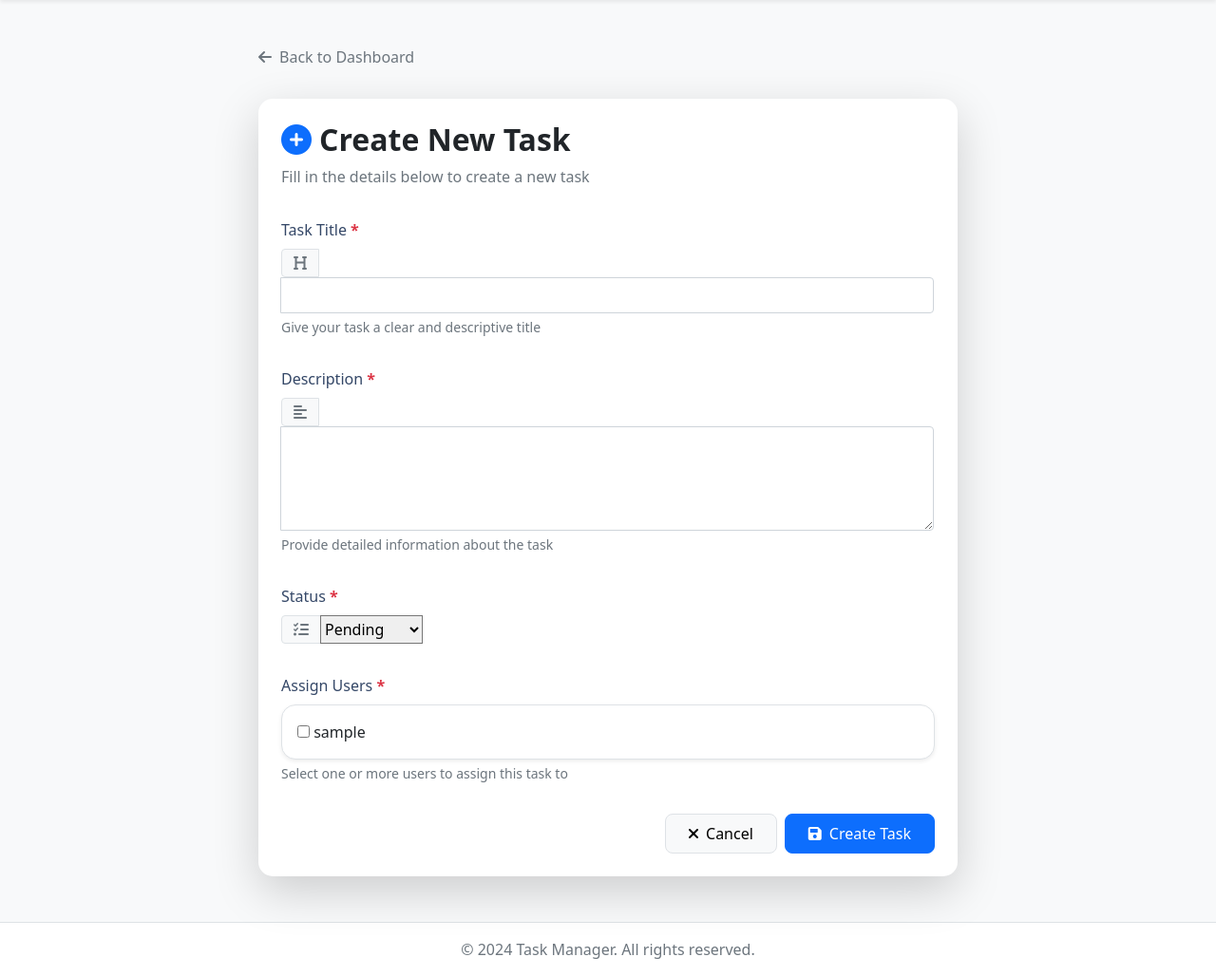
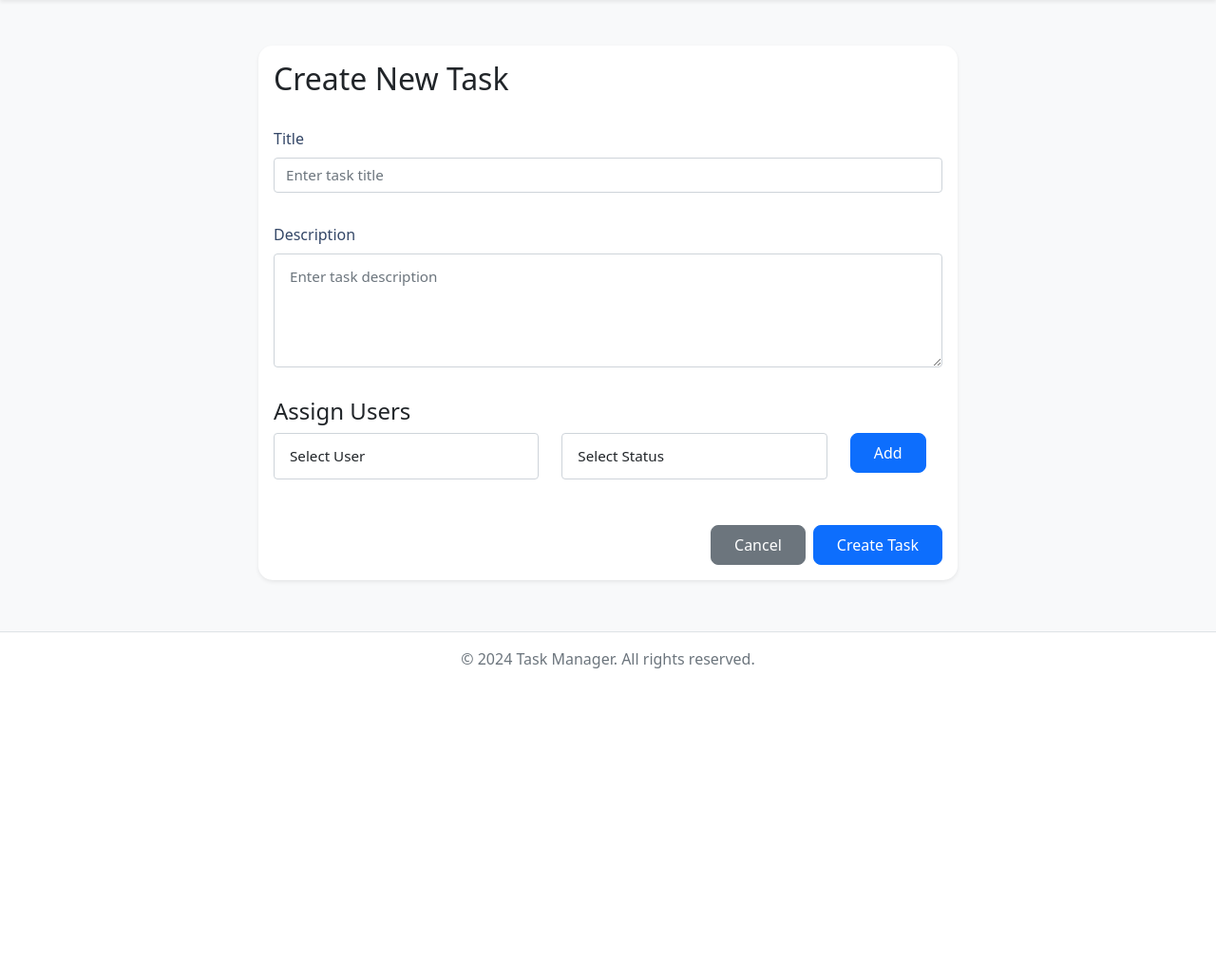
Before and after one commit to Shanky-21/TaskManager, a Django app: page /task/create/ in a window 1280 px wide. Shown: the part 78-1106 px from the top of the page at 95% size. After the commit the page ends 782 px from the top, so only its background shows below. Run offline with Django 5.2, Linux system fonts and the light colour scheme; the visitor is signed in with stand-in values (Sample User, id 1); data comes from the database, SQL or seed files in the repository.

Commit message:
Added The APIs support

```diff
--- a/task_manager_project/urls.py
+++ b/task_manager_project/urls.py
@@ -1,11 +1,20 @@
-# task_manager_project/urls.py
 from django.contrib import admin
 from django.urls import path, include
 from django.contrib.auth import views as auth_views
+from rest_framework_simplejwt.views import (
+    TokenObtainPairView,
+    TokenRefreshView,
+)
 
 urlpatterns = [
     path('admin/', admin.site.urls),
-    path('logout/', auth_views.LogoutView.as_view(next_page='login'), name='logout'),   # Keep only this logout URL
+    path('logout/', auth_views.LogoutView.as_view(next_page='login'), name='logout'),
     path('accounts/', include('django.contrib.auth.urls')),
+
+    # JWT Authentication URLs
+    path('api/token/', TokenObtainPairView.as_view(), name='token_obtain_pair'),
+    path('api/token/refresh/', TokenRefreshView.as_view(), name='token_refresh'),
+
+    path('api/', include('tasks.api.urls')),
     path('', include('tasks.urls')),
 ]
--- /dev/null
+++ b/tasks/api/urls.py
@@ -0,0 +1,12 @@
+from django.urls import path, include
+from rest_framework.routers import DefaultRouter
+from .views import TaskViewSet, UserViewSet, UserProfileViewSet
+
+router = DefaultRouter()
+router.register(r'tasks', TaskViewSet)
+router.register(r'users', UserViewSet)
+router.register(r'profiles', UserProfileViewSet)
+
+urlpatterns = [
+    path('', include(router.urls)),
+]
--- a/tasks/forms.py
+++ b/tasks/forms.py
@@ -2,17 +2,37 @@
 from django import forms
 from django.contrib.auth.forms import UserCreationForm
 from django.contrib.auth.models import User
-from .models import Task, UserProfile
+from .models import Task, UserTask, UserProfile
 
 class CustomUserCreationForm(UserCreationForm):
-    first_name = forms.CharField(max_length=30, required=True)
-    last_name = forms.CharField(max_length=30, required=True)
-    email = forms.EmailField(required=True)
-    phone = forms.CharField(max_length=15, required=True)
-
-    # Additional fields you might want
-    address = forms.CharField(max_length=200, required=False, widget=forms.Textarea(attrs={'rows': 3}))
-    date_of_birth = forms.DateField(required=False, widget=forms.DateInput(attrs={'type': 'date'}))
+    first_name = forms.CharField(
+        max_length=30,
+        required=True,
+        widget=forms.TextInput(attrs={'class': 'form-control'})
+    )
+    last_name = forms.CharField(
+        max_length=30,
+        required=True,
+        widget=forms.TextInput(attrs={'class': 'form-control'})
+    )
+    email = forms.EmailField(
+        required=True,
+        widget=forms.EmailInput(attrs={'class': 'form-control'})
+    )
+    phone = forms.CharField(
+        max_length=15,
+        required=True,
+        widget=forms.TextInput(attrs={'class': 'form-control'})
+    )
+    address = forms.CharField(
+        max_length=200,
+        required=False,
+        widget=forms.Textarea(attrs={'class': 'form-control', 'rows': 3})
+    )
+    date_of_birth = forms.DateField(
+        required=False,
+        widget=forms.DateInput(attrs={'class': 'form-control', 'type': 'date'})
+    )
 
     class Meta:
         model = User
@@ -27,6 +47,12 @@ class CustomUserCreationForm(UserCreationForm):
             "password1",
             "password2"
         )
+
+    def __init__(self, *args, **kwargs):
+        super().__init__(*args, **kwargs)
+        self.fields['username'].widget.attrs['class'] = 'form-control'
+        self.fields['password1'].widget.attrs['class'] = 'form-control'
+        self.fields['password2'].widget.attrs['class'] = 'form-control'
 
     def save(self, commit=True):
         user = super().save(commit=False)
@@ -45,17 +71,35 @@ class CustomUserCreationForm(UserCreationForm):
             )
         return user
 
+class TaskAssignmentForm(forms.Form):
+    user = forms.ModelChoiceField(
+        queryset=User.objects.all(),
+        widget=forms.Select(attrs={'class': 'form-control'})
+    )
+    status = forms.ChoiceField(
+        choices=UserTask.STATUS_CHOICES,
+        widget=forms.Select(attrs={'class': 'form-control'})
+    )
+
 class TaskForm(forms.ModelForm):
-    assigned_users = forms.ModelMultipleChoiceField(
-        queryset=User.objects.all(),
-        widget=forms.CheckboxSelectMultiple,
-        required=True
-    )
+    # This will be used to collect multiple assignments
+    assignments = forms.JSONField(required=False, widget=forms.HiddenInput())
 
     class Meta:
         model = Task
-        fields = ['title', 'description', 'status', 'assigned_users']
+        fields = ['title', 'description', 'assignments']
         widgets = {
-            'description': forms.Textarea(attrs={'rows': 4}),
-            'assigned_users': forms.CheckboxSelectMultiple()
+            'title': forms.TextInput(
+                attrs={
+                    'class': 'form-control',
+                    'placeholder': 'Enter task title'
+                }
+            ),
+            'description': forms.Textarea(
+                attrs={
+                    'class': 'form-control',
+                    'placeholder': 'Enter task description',
+                    'rows': 4
+                }
+            )
         }
--- a/tasks/urls.py
+++ b/tasks/urls.py
@@ -7,9 +7,10 @@ app_name = 'tasks'
 urlpatterns = [
     path('', views.dashboard, name='dashboard'),
     path('signup/', views.signup, name='signup'),
-    path('task/<uuid:uuid>/', views.task_detail, name='task_detail'),
     # Add these URLs for later implementation
     path('task/create/', views.create_task, name='create_task'),
+
+    path('task/<uuid:uuid>/', views.task_detail, name='task_detail'),
     path('task/<uuid:uuid>/edit/', views.edit_task, name='edit_task'),
     path('task/<uuid:uuid>/delete/', views.delete_task, name='delete_task'),
 ]
--- a/tasks/views.py
+++ b/tasks/views.py
@@ -1,4 +1,5 @@
 # tasks/views.py
+import json
 from django.shortcuts import render, redirect, get_object_or_404
 from django.contrib.auth import login
 from django.contrib.auth.decorators import login_required
@@ -52,8 +53,10 @@ def edit_task(request, uuid):
 @login_required
 def task_detail(request, uuid):
     task = get_object_or_404(Task, uuid=uuid)
+    user_tasks = task.user_assignments.all()
     return render(request, 'tasks/task_detail.html', {
         'task': task,
+        'user_tasks': user_tasks,
         'can_edit': request.user == task.created_by
     })
 
@@ -84,12 +87,27 @@ def create_task(request):
             task = form.save(commit=False)
             task.created_by = request.user
             task.save()
-            form.save_m2m()  # Save many-to-many relationships
+
+            # Handle assignments
+            assignments = json.loads(form.cleaned_data.get('assignments', '[]'))
+            for assignment in assignments:
+                UserTask.objects.create(
+                    task=task,
+                    user_id=assignment['user_id'],
+                    status=assignment['status']
+                )
+
             messages.success(request, 'Task created successfully!')
             return redirect('tasks:dashboard')
     else:
         form = TaskForm()
-    return render(request, 'tasks/create_task.html', {'form': form})
+
+    context = {
+        'form': form,
+        'users': User.objects.all(),
+        'status_choices': UserTask.STATUS_CHOICES
+    }
+    return render(request, 'tasks/create_task.html', context)
 
 @login_required
 def task_detail(request, uuid):
--- a/templates/tasks/create_task.html
+++ b/templates/tasks/create_task.html
@@ -1,124 +1,65 @@
 {% extends 'base.html' %}
-
-{% block title %} - Create Task{% endblock %}
 
 {% block content %}
 <div class="container py-4">
     <div class="row justify-content-center">
         <div class="col-lg-8">
-            <!-- Back to Dashboard Link -->
-            <div class="mb-4">
-                <a href="{% url 'tasks:dashboard' %}" class="text-decoration-none text-muted">
-                    <i class="fas fa-arrow-left me-2"></i>Back to Dashboard
-                </a>
-            </div>
+            <div class="card">
+                <div class="card-body">
+                    <h2 class="card-title mb-4">Create New Task</h2>
 
-            <div class="card shadow-lg border-0">
-                <div class="card-body p-4">
-                    <!-- Header -->
-                    <div class="mb-4">
-                        <h2 class="card-title fw-bold">
-                            <i class="fas fa-plus-circle text-primary me-2"></i>Create New Task
-                        </h2>
-                        <p class="text-muted">Fill in the details below to create a new task</p>
-                    </div>
-
-                    {% if messages %}
-                        {% for message in messages %}
-                            <div class="alert alert-{{ message.tags }} alert-dismissible fade show" role="alert">
-                                {{ message }}
-                                <button type="button" class="btn-close" data-bs-dismiss="alert" aria-label="Close"></button>
-                            </div>
-                        {% endfor %}
-                    {% endif %}
-
-                    <form method="post" class="needs-validation" novalidate>
+                    <form method="post" id="taskForm">
                         {% csrf_token %}
 
-                        <!-- Task Title -->
+                        <!-- Task Details -->
                         <div class="mb-4">
-                            <label for="{{ form.title.id_for_label }}" class="form-label">
-                                Task Title <span class="text-danger">*</span>
-                            </label>
-                            <div class="input-group">
-                                <span class="input-group-text bg-light">
-                                    <i class="fas fa-heading text-muted"></i>
-                                </span>
-                                {{ form.title }}
-                            </div>
-                            {% if form.title.errors %}
-                                <div class="invalid-feedback d-block">
-                                    {{ form.title.errors|join:", " }}
-                                </div>
-                            {% endif %}
-                            <div class="form-text">Give your task a clear and descriptive title</div>
+                            <label for="{{ form.title.id_for_label }}" class="form-label">Title</label>
+                            {{ form.title }}
                         </div>
 
-                        <!-- Task Description -->
                         <div class="mb-4">
-                            <label for="{{ form.description.id_for_label }}" class="form-label">
-                                Description <span class="text-danger">*</span>
-                            </label>
-                            <div class="input-group">
-                                <span class="input-group-text bg-light">
-                                    <i class="fas fa-align-left text-muted"></i>
-                                </span>
-                                {{ form.description }}
-                            </div>
-                            {% if form.description.errors %}
-                                <div class="invalid-feedback d-block">
-                                    {{ form.description.errors|join:", " }}
-                                </div>
-                            {% endif %}
-                            <div class="form-text">Provide detailed information about the task</div>
+                            <label for="{{ form.description.id_for_label }}" class="form-label">Description</label>
+                            {{ form.description }}
                         </div>
 
-                        <!-- Task Status -->
+                        <!-- Assignments Section -->
                         <div class="mb-4">
-                            <label for="{{ form.status.id_for_label }}" class="form-label">
-                                Status <span class="text-danger">*</span>
-                            </label>
-                            <div class="input-group">
-                                <span class="input-group-text bg-light">
-                                    <i class="fas fa-tasks text-muted"></i>
-                                </span>
-                                {{ form.status }}
+                            <h4>Assign Users</h4>
+                            <div class="assignment-form mb-3">
+                                <div class="row">
+                                    <div class="col-md-5">
+                                        <select class="form-control" id="userSelect">
+                                            <option value="">Select User</option>
+                                            {% for user in users %}
+                                                <option value="{{ user.id }}">{{ user.get_full_name|default:user.username }}</option>
+                                            {% endfor %}
+                                        </select>
+                                    </div>
+                                    <div class="col-md-5">
+                                        <select class="form-control" id="statusSelect">
+                                            <option value="">Select Status</option>
+                                            {% for value, label in status_choices %}
+                                                <option value="{{ value }}">{{ label }}</option>
+                                            {% endfor %}
+                                        </select>
+                                    </div>
+                                    <div class="col-md-2">
+                                        <button type="button" class="btn btn-primary" onclick="addAssignment()">Add</button>
+                                    </div>
+                                </div>
                             </div>
-                            {% if form.status.errors %}
-                                <div class="invalid-feedback d-block">
-                                    {{ form.status.errors|join:", " }}
-                                </div>
-                            {% endif %}
+
+                            <!-- Assignments List -->
+                            <div id="assignmentsList" class="list-group mb-3">
+                                <!-- Assignments will be added here dynamically -->
+                            </div>
+
+                            {{ form.assignments }}
                         </div>
 
-                        <!-- Assigned Users -->
-                        <div class="mb-4">
-                            <label class="form-label">
-                                Assign Users <span class="text-danger">*</span>
-                            </label>
-                            <div class="card border">
-                                <div class="card-body">
-                                    <div class="assigned-users-container">
-                                        {{ form.assigned_users }}
-                                    </div>
-                                    {% if form.assigned_users.errors %}
-                                        <div class="invalid-feedback d-block">
-                                            {{ form.assigned_users.errors|join:", " }}
-                                        </div>
-                                    {% endif %}
-                                </div>
-                            </div>
-                            <div class="form-text">Select one or more users to assign this task to</div>
-                        </div>
-
-                        <!-- Action Buttons -->
-                        <div class="d-flex justify-content-end gap-2 mt-4">
-                            <a href="{% url 'tasks:dashboard' %}" class="btn btn-light">
-                                <i class="fas fa-times me-2"></i>Cancel
-                            </a>
-                            <button type="submit" class="btn btn-primary">
-                                <i class="fas fa-save me-2"></i>Create Task
-                            </button>
+                        <div class="d-flex justify-content-end gap-2">
+                            <a href="{% url 'tasks:dashboard' %}" class="btn btn-secondary">Cancel</a>
+                            <button type="submit" class="btn btn-primary">Create Task</button>
                         </div>
                     </form>
                 </div>
@@ -127,3 +68,88 @@
     </div>
 </div>
 {% endblock %}
+
+{% block extra_js %}
+<script>
+let assignments = [];
+
+function addAssignment() {
+    const userSelect = document.getElementById('userSelect');
+    const statusSelect = document.getElementById('statusSelect');
+
+    const userId = userSelect.value;
+    const userName = userSelect.options[userSelect.selectedIndex].text;
+    const status = statusSelect.value;
+    const statusText = statusSelect.options[statusSelect.selectedIndex].text;
+
+    if (!userId || !status) {
+        alert('Please select both user and status');
+        return;
+    }
+
+    // Check if user is already assigned
+    if (assignments.some(a => a.user_id === userId)) {
+        alert('This user is already assigned to the task');
+        return;
+    }
+
+    // Add to assignments array
+    assignments.push({
+        user_id: userId,
+        status: status
+    });
+
+    // Update hidden input
+    document.getElementById('id_assignments').value = JSON.stringify(assignments);
+
+    // Add to visual list
+    const assignmentsList = document.getElementById('assignmentsList');
+    const assignmentItem = document.createElement('div');
+    assignmentItem.className = 'list-group-item d-flex justify-content-between align-items-center';
+    assignmentItem.innerHTML = `
+        <div>
+            <strong>${userName}</strong>
+            <span class="badge bg-secondary ms-2">${statusText}</span>
+        </div>
+        <button type="button" class="btn btn-sm btn-danger" onclick="removeAssignment('${userId}')">
+            Remove
+        </button>
+    `;
+    assignmentsList.appendChild(assignmentItem);
+
+    // Reset selects
+    userSelect.value = '';
+    statusSelect.value = '';
+}
+
+function removeAssignment(userId) {
+    assignments = assignments.filter(a => a.user_id !== userId);
+    document.getElementById('id_assignments').value = JSON.stringify(assignments);
+    renderAssignments();
+}
+
+function renderAssignments() {
+    const assignmentsList = document.getElementById('assignmentsList');
+    assignmentsList.innerHTML = '';
+    assignments.forEach(assignment => {
+        const userSelect = document.getElementById('userSelect');
+        const statusSelect = document.getElementById('statusSelect');
+        const userName = [...userSelect.options].find(opt => opt.value === assignment.user_id).text;
+        const statusText = [...statusSelect.options].find(opt => opt.value === assignment.status).text;
+
+        const assignmentItem = document.createElement('div');
+        assignmentItem.className = 'list-group-item d-flex justify-content-between align-items-center';
+        assignmentItem.innerHTML = `
+            <div>
+                <strong>${userName}</strong>
+                <span class="badge bg-secondary ms-2">${statusText}</span>
+            </div>
+            <button type="button" class="btn btn-sm btn-danger" onclick="removeAssignment('${assignment.user_id}')">
+                Remove
+            </button>
+        `;
+        assignmentsList.appendChild(assignmentItem);
+    });
+}
+</script>
+{% endblock %}
```
Also changed, not shown: requirements.txt (added, +9 -0 lines), task_manager_project/settings.py (+40 -1 lines), tasks/admin.py (+17 -5 lines), tasks/api/views.py (added, +106 -0 lines), tasks/models.py (+27 -23 lines), tasks/serializers.py (added, +117 -0 lines), tasks/api/__init__.py (added), tasks/migrations/0001_initial.py, tasks/migrations/0002_userprofile.py (deleted).
